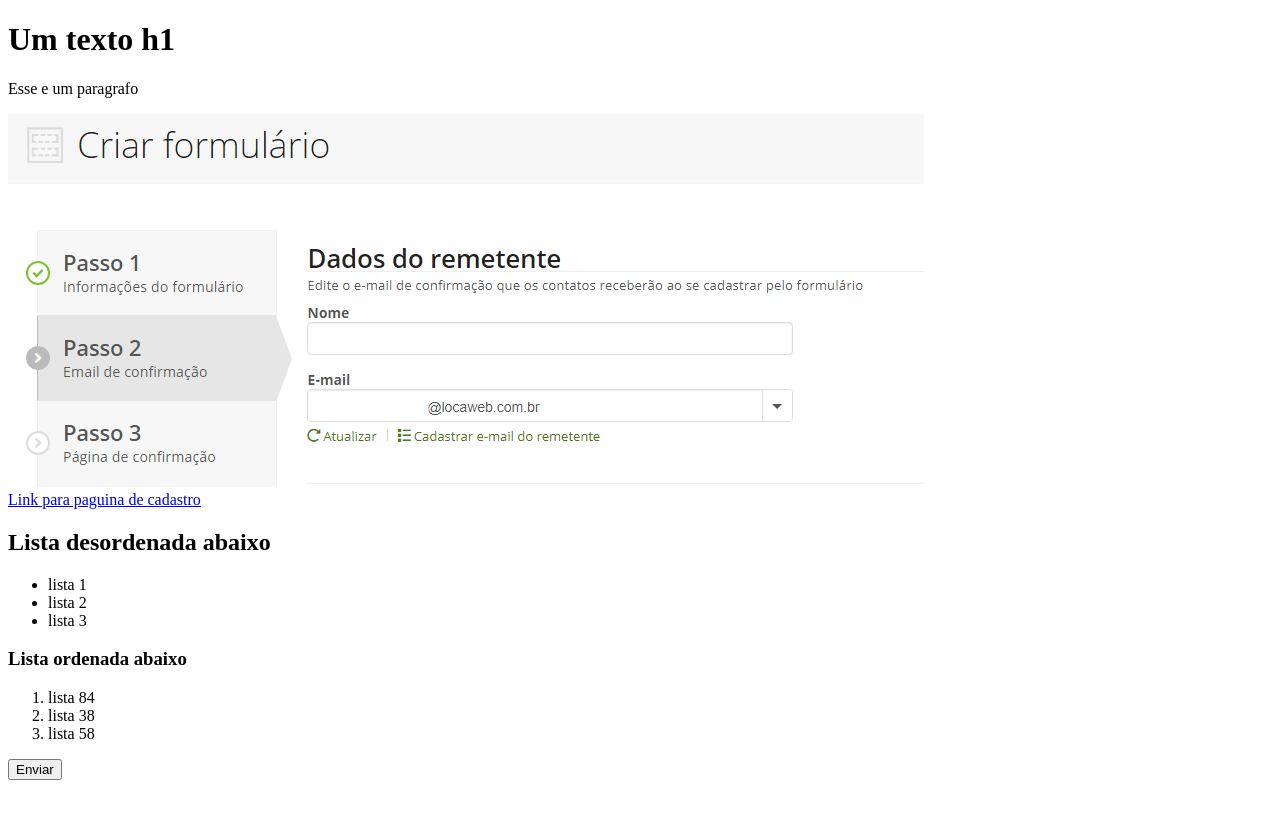
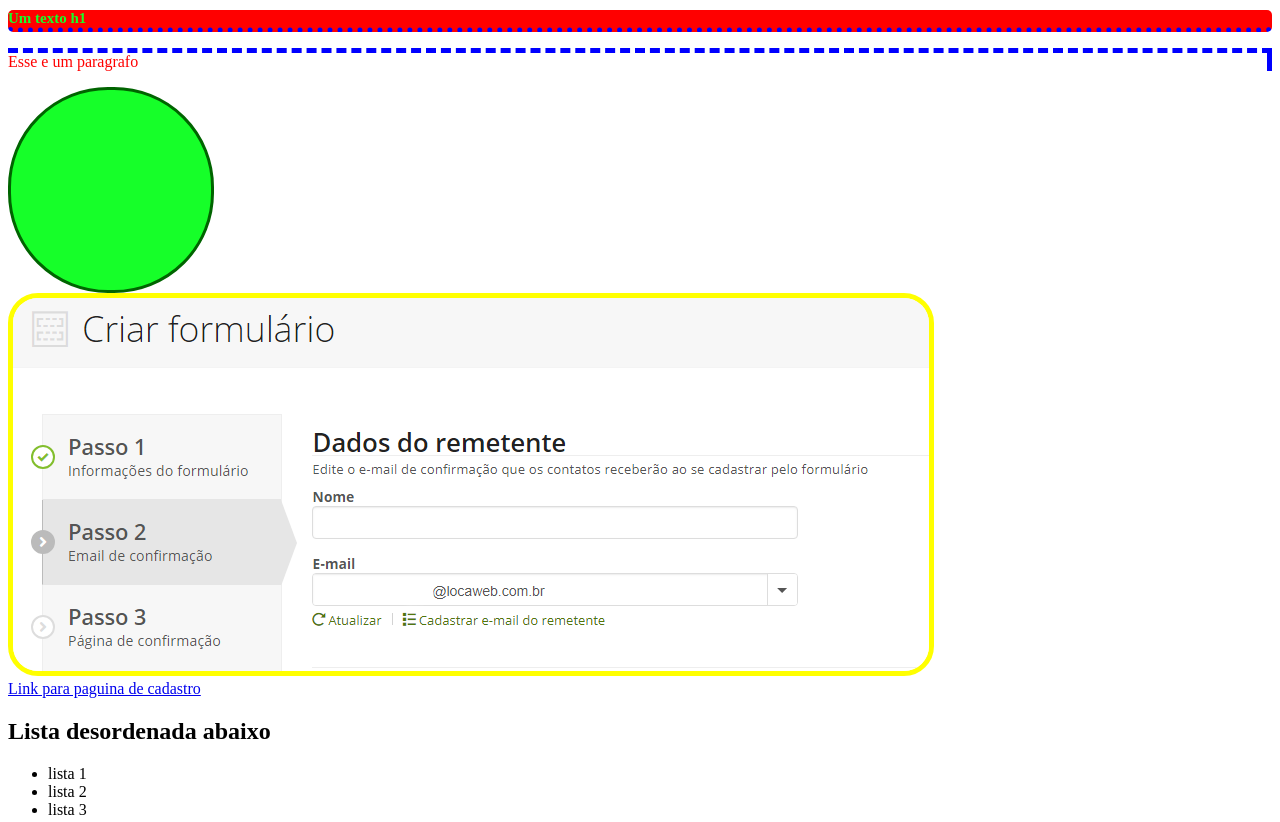
Before and after one commit to jack2018775/Aprenda_site, a plain HTML site: page Index.html in a window 1280 px wide. Shown: the top 822 px of the page. Before the commit the page ends 800 px from the top, so only its background shows below. Drawn offline with Linux system fonts and the light colour scheme.

Commit message:
Css basico

```diff
--- a/Index.html
+++ b/Index.html
@@ -1,13 +1,15 @@
 <!DOCTYPE html>
 <html lang="en">
     <head>
+        <link rel="stylesheet" href="estilo.css">
         <meta charset="UTF-8">
         <meta name="viewport" content="width=device-width, initial-scale=1.0">
         <title>Document</title>
     </head>
     <body>
-        <h1>Um texto h1</h1>
-        <p>Esse e um paragrafo</p>
+        <h1 id="titulo">Um texto h1</h1>
+        <p class="texto">Esse e um paragrafo</p>
+        <div></div>
         <img src="Cadastro.png" alt="Paguina de cadastro" ><br>
         <a href="Cadastro.html" >Link para paguina de cadastro</a><br>
         <h2>Lista desordenada abaixo</h2>
--- a/estilo.css
+++ b/estilo.css
@@ -1,15 +1,26 @@
-h1 {
-    color: blue;
+#titulo {
+    color: rgb(22, 255, 41);
     font-size: 15px;
+    border-bottom: 5px dotted blue;
+    border-radius: 5px;
+    background-color: red;
 }
-a {
-    color: green;
-    font-size: 30px;
+.texto {
+    color: red;
+    border-top: 5px dashed blue;
 }
-img {
+p {
+    border-right: 5px solid blue;
+}
+div{
+    background-color: rgb(22, 255, 41);
     width: 200px;
+    height: 200px;
+    border-radius: 100px;
+    border: 3px solid darkgreen;
 }
-li {
-    font-weight: bold;
-    font-size: 30px;
+img{
+    border: 5px solid yellow;
+    border-radius: 30px;
+    overflow: hidden;
 }
```
